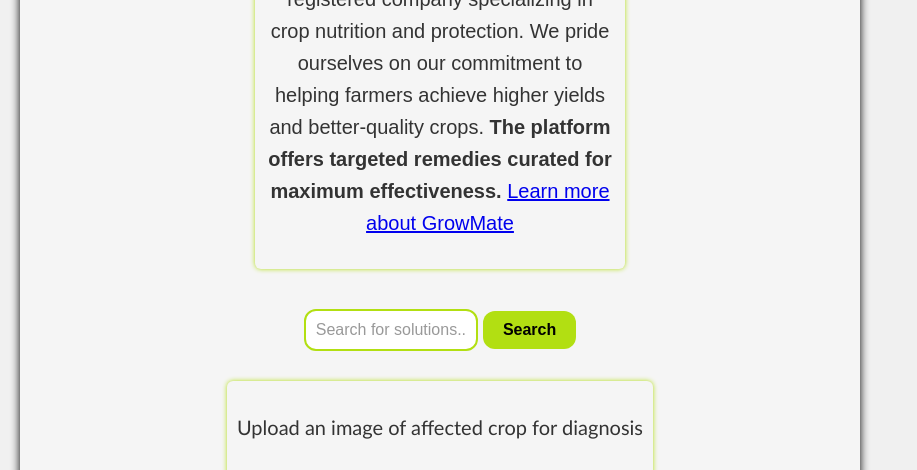
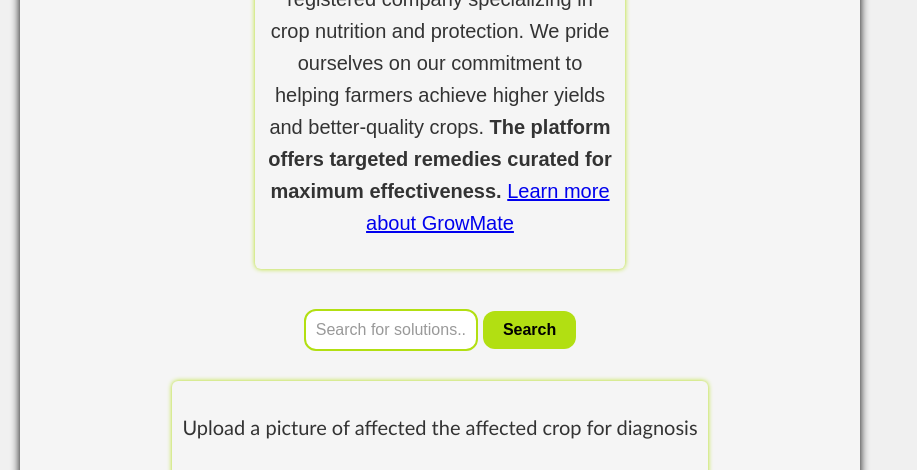
Before and after one commit to Ben1464/GrowMate-Kenya, a website: page public/index.html in a window 1280 px wide. Shown: the part 287-757 px from the top of the page, without its empty margins (0-917 px from the left). Drawn offline with Linux system fonts and the light colour scheme.

Commit message:
chanaged the image uploding message

```diff
--- a/public/index.html
+++ b/public/index.html
@@ -38,7 +38,7 @@
         </main>
 
         <div class="upload-section">
-            <p>Upload an image of affected crop for diagnosis</p>
+            <p>Upload a picture of affected the affected crop for diagnosis</p>
             <input type="file" id="fileInput" accept="image/*" onchange="previewImage(event)">
             <button onclick="uploadImage()" class="upload-button"><b>Diagnose</b></button>
             <div id="imagePreview"></div>
```
